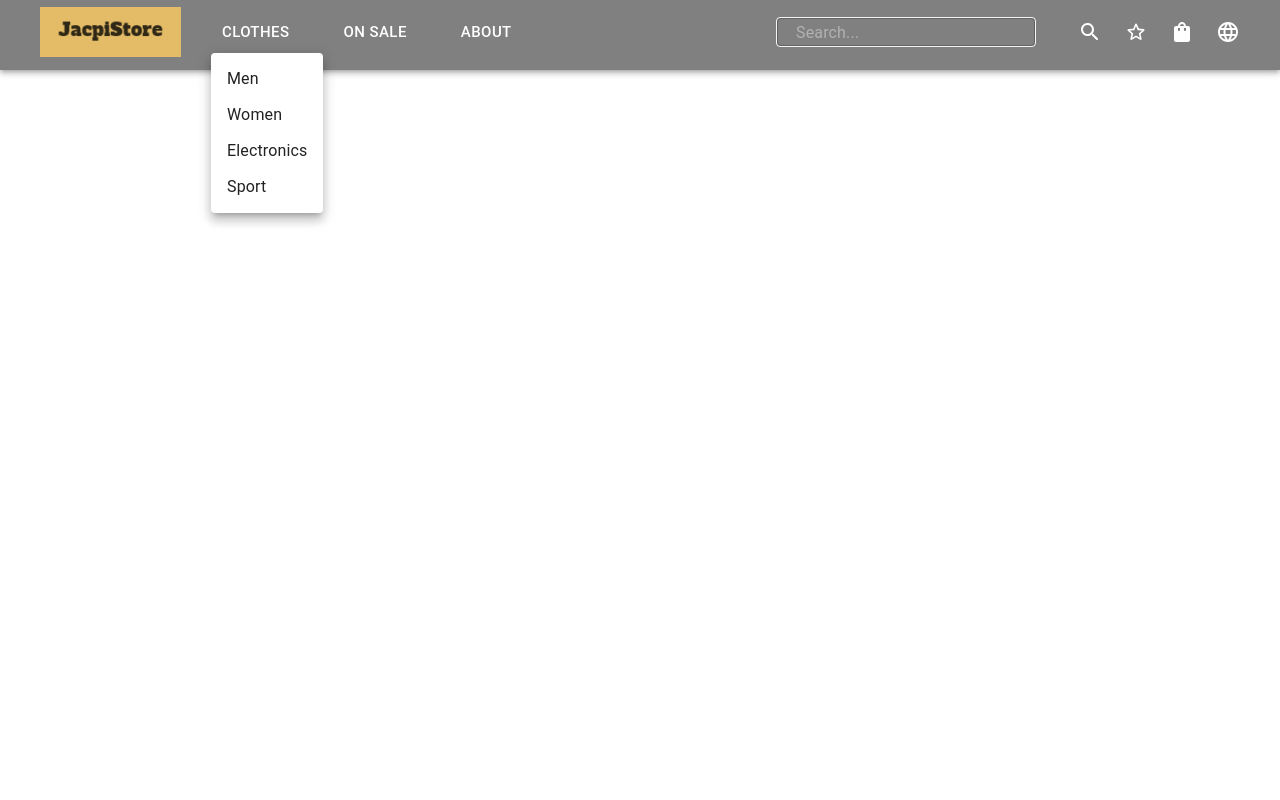
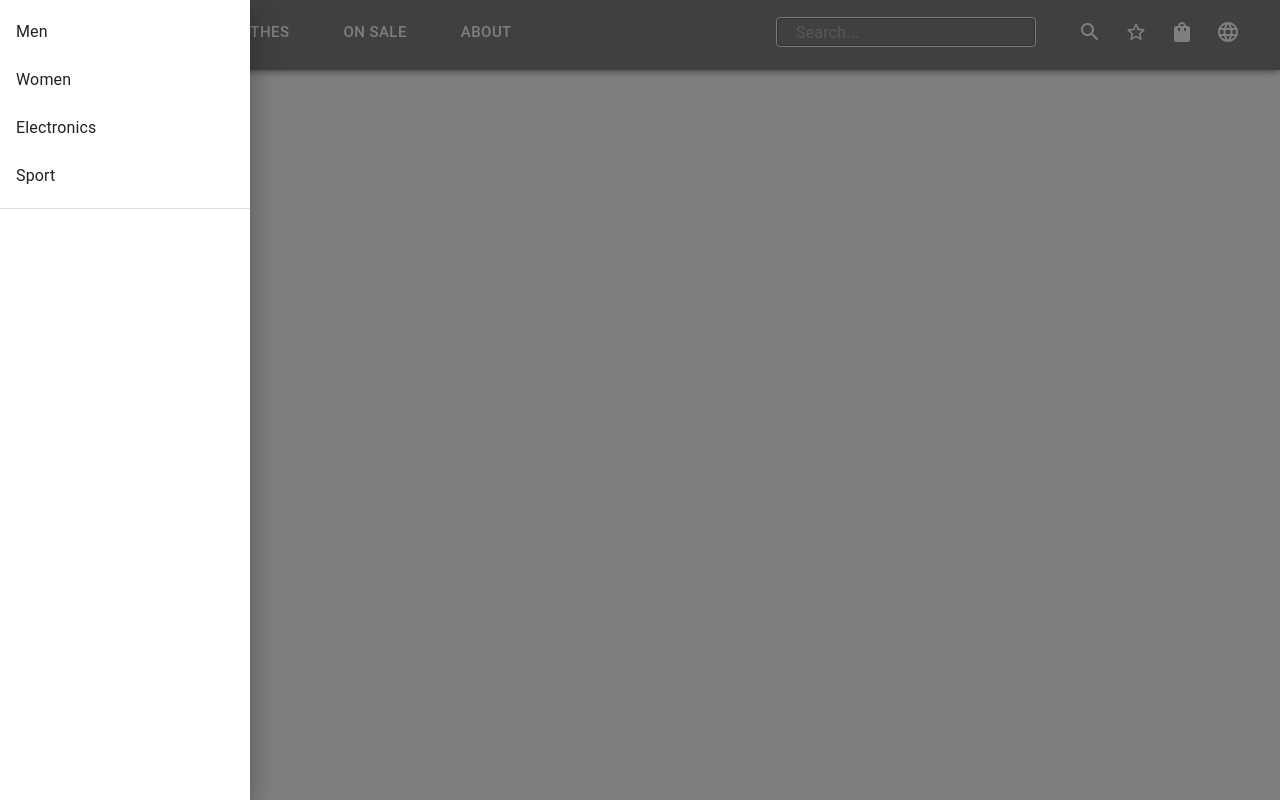
Before and after one commit to senadzukorlic/e-commerce-platform, a React (Vite) app: page / in a window 1280 px wide. Both pictures are taken after a click on the button "CLOTHES". Shown: the top 800 px of the page. Built offline with nearby package versions, Linux system fonts and the light colour scheme.

Commit message:
drawer added

```diff
--- /dev/null
+++ b/src/MUI/Drawer.jsx
@@ -0,0 +1,37 @@
+import * as React from "react"
+import Box from "@mui/material/Box"
+import Drawer from "@mui/material/Drawer"
+import List from "@mui/material/List"
+import Divider from "@mui/material/Divider"
+import ListItem from "@mui/material/ListItem"
+import ListItemButton from "@mui/material/ListItemButton"
+import ListItemText from "@mui/material/ListItemText"
+import { Link } from "react-router-dom"
+
+export default function DrawerR({ open, onClose }) {
+  const list = (
+    <Box
+      sx={{ width: 250 }}
+      role="presentation"
+      onClick={onClose}
+      onKeyDown={onClose}
+    >
+      <List>
+        {["Men", "Women", "Electronics", "Sport"].map((text, index) => (
+          <ListItem key={text} disablePadding>
+            <ListItemButton component={Link} to={`/${text.toLowerCase()}`}>
+              <ListItemText primary={text} />
+            </ListItemButton>
+          </ListItem>
+        ))}
+      </List>
+      <Divider />
+    </Box>
+  )
+
+  return (
+    <Drawer anchor="left" open={open} onClose={onClose}>
+      {list}
+    </Drawer>
+  )
+}
--- a/src/MUI/NavBar.jsx
+++ b/src/MUI/NavBar.jsx
@@ -1,3 +1,6 @@
+import { useState, useEffect, useRef } from "react"
+import { Link } from "react-router-dom"
+
 import {
   AppBar,
   Toolbar,
@@ -16,15 +19,22 @@ import {
   SearchRounded,
 } from "@mui/icons-material"
 
-import { Link } from "react-router-dom"
-
-import { useState } from "react"
+import logo from "./JacpiStore.png"
+import DrawerR from "./Drawer"
 import "./MUI.css"
-import logo from "./JacpiStore.png"
 
 export default function NavBar({ setInputValue }) {
   const [anchorEl, setAnchorEl] = useState(null)
   const [input, setInput] = useState("")
+  const [drawerOpen, setDrawerOpen] = useState(false)
+  const [appBarHeight, setAppBarHeight] = useState(0)
+  const appBarRef = useRef(null)
+
+  useEffect(() => {
+    if (appBarRef.current) {
+      setAppBarHeight(appBarRef.current.clientHeight)
+    }
+  }, [])
 
   const handleClick = (event) => {
     setAnchorEl(event.currentTarget)
@@ -44,13 +54,19 @@ export default function NavBar({ setInputValue }) {
     setInputValue(e.target.value)
   }
 
+  const toggleDrawer = (open) => () => {
+    setDrawerOpen(open)
+  }
+
   const open = Boolean(anchorEl)
 
   return (
+    <>
       <AppBar
         position="static"
         className="appBar"
         style={{ backgroundColor: "gray" }}
+        ref={appBarRef}
       >
         <Toolbar className="toolBar">
           <img src={logo} alt="Logo" className="logo" />
@@ -65,7 +81,7 @@ export default function NavBar({ setInputValue }) {
               size="large"
               style={{ color: "white" }}
               id="resources-button"
-            onClick={handleClick}
+              onClick={toggleDrawer(true)}
               aria-controls={open ? "resources-menu" : undefined}
               aria-haspopup="true"
               aria-expanded={open ? "true" : undefined}
@@ -153,5 +169,11 @@ export default function NavBar({ setInputValue }) {
           </div>
         </Toolbar>
       </AppBar>
+      <DrawerR
+        open={drawerOpen}
+        onClose={toggleDrawer(false)}
+        appBarHeight={appBarHeight}
+      />
+    </>
   )
 }
```
Lines whose indentation alone changed are shown as unchanged.
